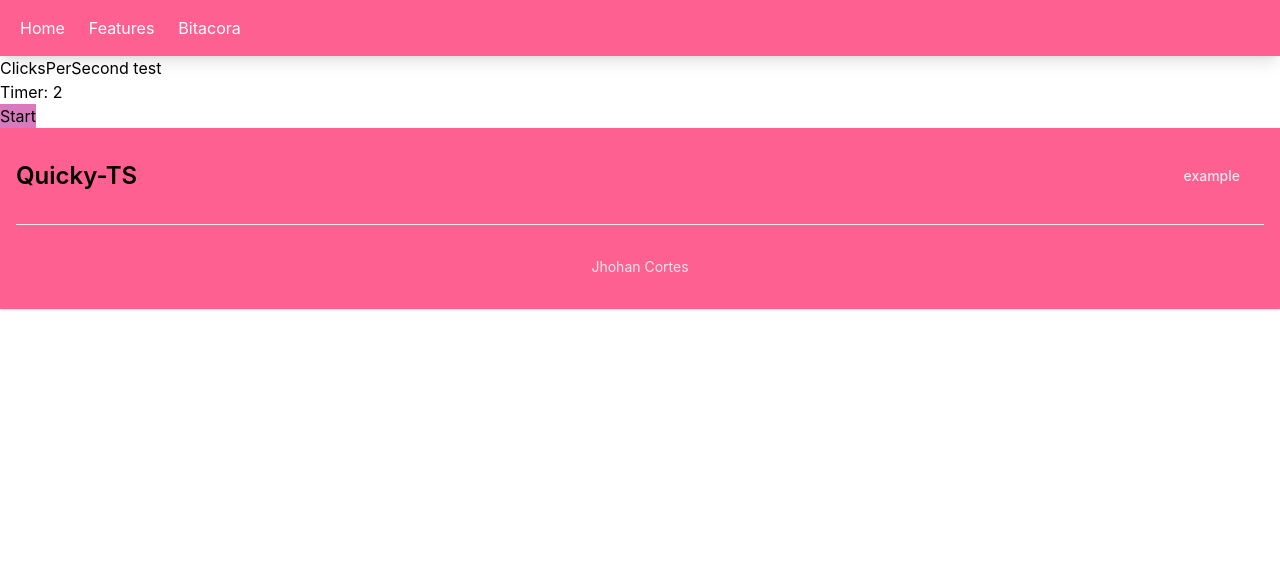
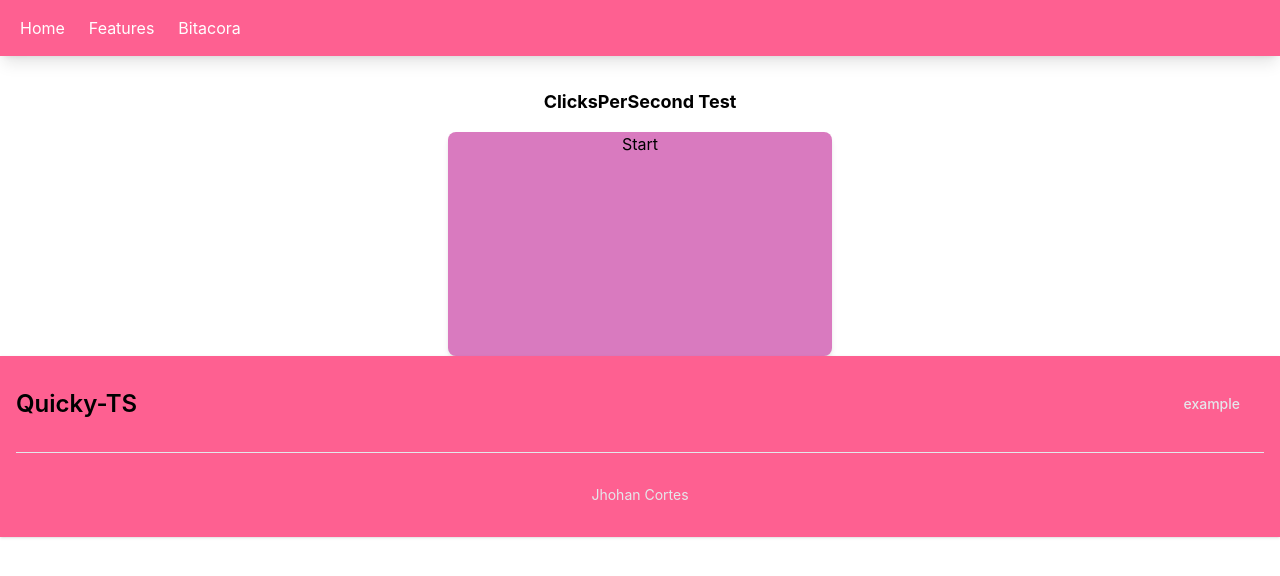
Before and after one commit to JhohanCortes/Quicky-TS, a React (Create React App) app: page / in a window 1280 px wide. Shown: the top 576 px of the page. Built offline with nearby package versions, Linux system fonts and the light colour scheme.

Commit message:
ClickPerSecond initialized

```diff
--- a/src/components/ClicksPerSecond.tsx
+++ b/src/components/ClicksPerSecond.tsx
@@ -1,7 +1,28 @@
+import { useTimer } from "../store/timer";
+
 const ClicksPerSecond = () => {
+
+  const { time, startTime } = useTimer();
+
+  let content
+  if (time === 10) {
+    console.log(time)
+    content = <div className="bg-tertiary w-96 h-56 mx-auto rounded-lg shadow-md" onClick={() => startTime(Date.now())}>Start</div>
+  } else if (time === 0) {
+    console.log(time)
+
+    content = <div className="bg-tertiary w-96 h-56 mx-auto rounded-lg shadow-md" onClick={() => startTime(Date.now())}> Try again!</div>
+  } else {
+    console.log(time)
+    content = <div className="bg-tertiary w-96 h-56 mx-auto rounded-lg shadow-md" > {time}</div>
+  }
+
   return (
-    <div>ClicksPerSecond test</div>
-  )
-}
+    <div className="text-center mt-8">
+      <p className="text-lg font-bold mb-4">ClicksPerSecond Test</p>
+      {content}
+    </div>
+  );
+};
 
-export default ClicksPerSecond
+export default ClicksPerSecond;
--- a/src/components/Home.tsx
+++ b/src/components/Home.tsx
@@ -16,7 +16,7 @@ const Home = () => {
       <h1 className="bg-secondary">Counter: {count}</h1>
       <div onClick={() => {increment(1)}}className="w-16 h-16 bg-accent rounded-full"></div> */}
       <ClicksPerSecond/>
-      <Timer/>
+      {/* <Timer/> */}
     </div>
   );
 };
--- a/src/components/Timer.tsx
+++ b/src/components/Timer.tsx
@@ -2,14 +2,17 @@ import React from 'react';
 import { useTimer } from "../store/timer";
 
 const Timer = () => {
-  const {time, startTime} = useTimer();
-
-
+  const { time, startTime } = useTimer();
 
   return (
-    <div>
-      <h1>Timer: {time}</h1>
-      <button className="bg-tertiary" onClick={() =>  startTime(Date.now())}>Start</button>
+    <div className="text-center mt-8">
+      <h1 className="text-3xl font-bold mb-4">Timer: {time}</h1>
+      <button
+        className="bg-tertiary text-white py-2 px-4 rounded-md hover:bg-tertiary-dark"
+        onClick={() => startTime(Date.now())}
+      >
+        Start
+      </button>
     </div>
   );
 };
--- a/src/store/timer.ts
+++ b/src/store/timer.ts
@@ -6,7 +6,7 @@ interface TimerState {
 }
 
 export const useTimer = create<TimerState>((set) => ({
-  time: 2,
+  time: 10,
   startTime: (value: number) => {
     const intervalId = setInterval(() => {
       set((state) => ({
```
